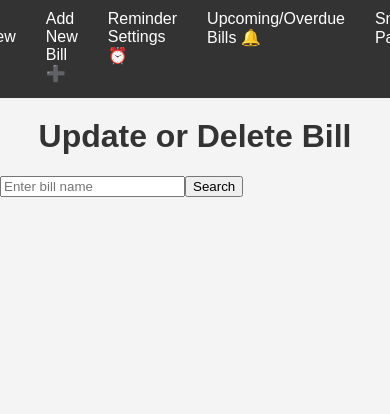
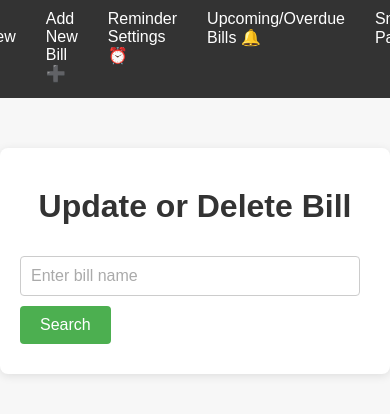
Before and after one commit to qwert123zxcv/PayPilot_FrontEnd, a React (Create React App) app: page /manage-bills/update-or-delete-bill in a window 390 px wide. Shown: the top 414 px of the page. Built offline with nearby package versions, Linux system fonts and the light colour scheme.

Commit message:
added css for updateordelete

```diff
--- /dev/null
+++ b/src/components/UpdateOrDeleteBill/UpdateOrDeleteBill.css
@@ -0,0 +1,95 @@
+
+body {
+    font-family: Arial, sans-serif;
+    background-color: #f7f7f7;
+    color: #333;
+    margin: 0;
+    padding: 0;
+  }
+
+  .update-delete-bill-page {
+    max-width: 600px;
+    margin: 50px auto;
+    background-color: white;
+    padding: 30px;
+    box-shadow: 0 2px 10px rgba(0, 0, 0, 0.1);
+    border-radius: 8px;
+  }
+
+  h1, h2 {
+    text-align: center;
+    color: #333;
+  }
+
+  input[type="text"],
+  input[type="date"],
+  input[type="number"] {
+    width: calc(100% - 20px);
+    padding: 10px;
+    margin: 10px 0;
+    border: 1px solid #ccc;
+    border-radius: 4px;
+    font-size: 16px;
+    box-sizing: border-box;
+  }
+
+  label {
+    display: block;
+    margin: 10px 0 5px;
+    font-size: 14px;
+    color: #666;
+  }
+
+  button {
+    background-color: #4CAF50;
+    color: white;
+    padding: 10px 20px;
+    border: none;
+    border-radius: 4px;
+    font-size: 16px;
+    cursor: pointer;
+    margin-right: 10px;
+  }
+
+  button:hover {
+    background-color: #45a049;
+  }
+
+  button:disabled {
+    background-color: #ccc;
+    cursor: not-allowed;
+  }
+
+  .action-buttons {
+    text-align: center;
+    margin-top: 20px;
+  }
+
+  .action-buttons button:last-child {
+    background-color: #f44336;
+  }
+
+  .action-buttons button:last-child:hover {
+    background-color: #e53935;
+  }
+
+  input::placeholder {
+    color: #aaa;
+  }
+
+  /* Responsiveness */
+  @media (max-width: 600px) {
+    .update-delete-bill-page {
+      padding: 20px;
+    }
+
+    input[type="text"],
+    input[type="date"],
+    input[type="number"] {
+      width: calc(100% - 10px);
+    }
+
+    button {
+      margin-bottom: 10px;
+    }
+  }
--- a/src/components/UpdateOrDeleteBill/UpdateOrDeleteBill.js
+++ b/src/components/UpdateOrDeleteBill/UpdateOrDeleteBill.js
@@ -1,5 +1,6 @@
 import React, { useState, useContext } from 'react';
 import { BillsContext } from '../../context/BillsContext';
+import './UpdateOrDeleteBill.css'
 import { useNavigate } from 'react-router-dom';
 
 const UpdateOrDeleteBill = () => {
```
